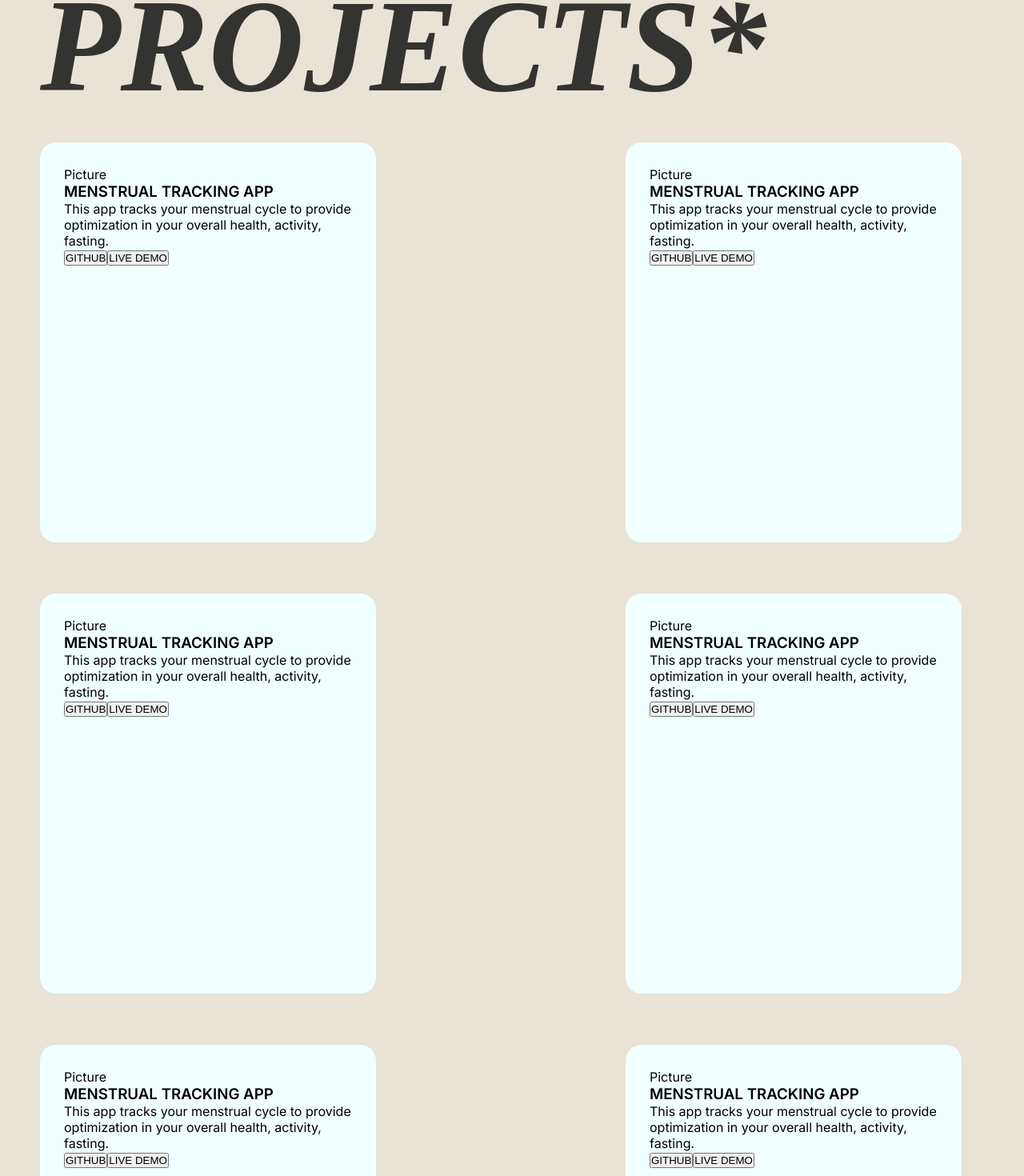
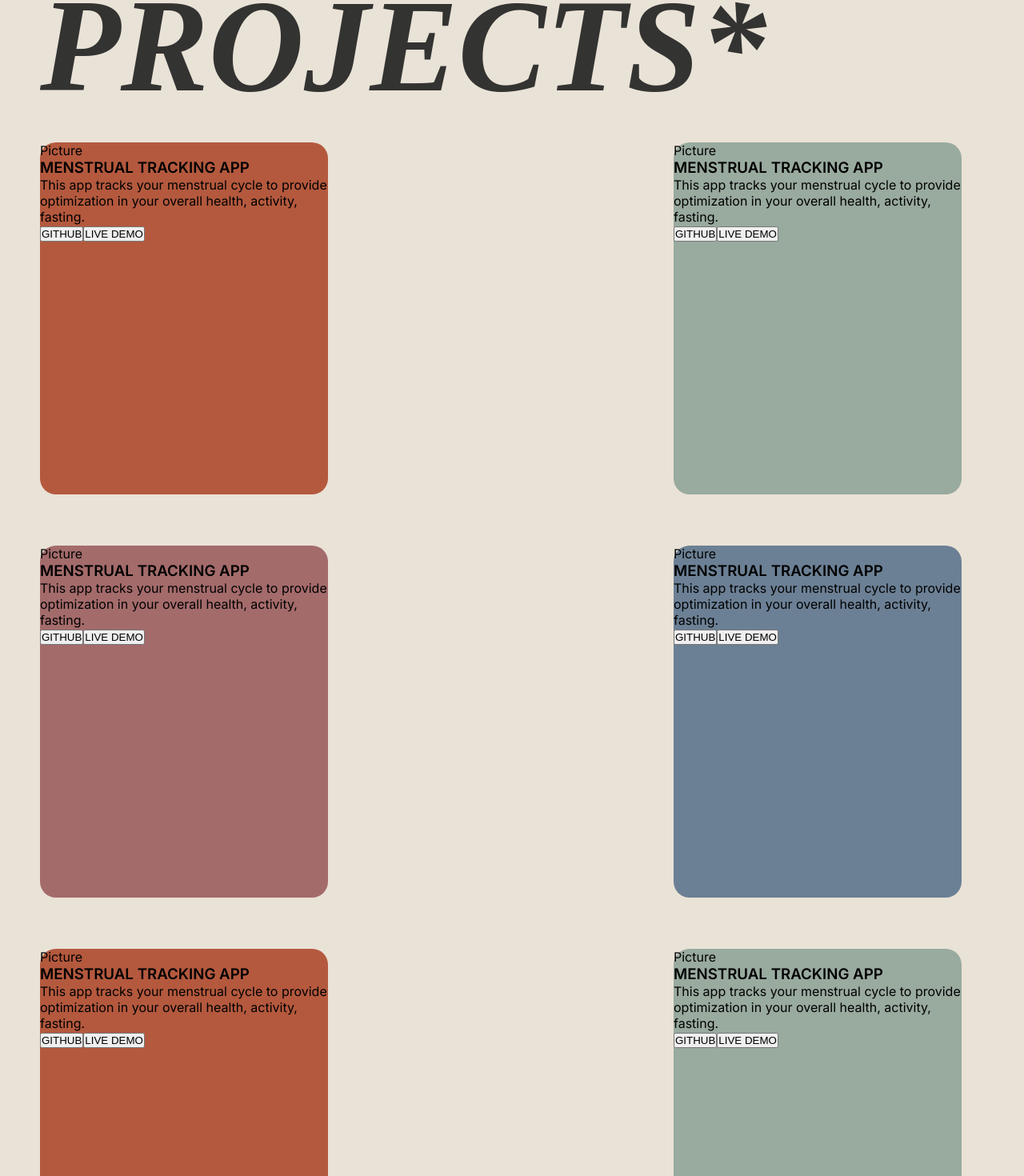
Before and after one commit to sallydough/sally-do-portfolio, a React (Vite) app: page / in a window 1280 px wide. Shown: the part 991-2461 px from the top of the page at 80% size. Built offline with nearby package versions, Linux system fonts and the light colour scheme; a web font is replaced by a local one.

Commit message:
created card colours

```diff
--- a/src/components/Projects/Projects.jsx
+++ b/src/components/Projects/Projects.jsx
@@ -7,7 +7,7 @@ const Projects = () => {
      <h1>WORK & PROJECTS*</h1>
     </div>
     <main className="project-card-container">
-      <article className="project-card">
+      <article className="project-card card1">
         <figure className="project-pic">Picture</figure>
         <h1>MENSTRUAL TRACKING APP</h1>
         <p>This app tracks your menstrual cycle to provide optimization in your overall health, activity, fasting.</p>
@@ -16,7 +16,7 @@ const Projects = () => {
           <button>LIVE DEMO</button>
         </div>
       </article>
-      <article className="project-card">
+      <article className="project-card card2">
         <figure className="project-pic">Picture</figure>
         <h1>MENSTRUAL TRACKING APP</h1>
         <p>This app tracks your menstrual cycle to provide optimization in your overall health, activity, fasting.</p>
@@ -25,7 +25,7 @@ const Projects = () => {
           <button>LIVE DEMO</button>
         </div>
       </article>
-      <article className="project-card">
+      <article className="project-card card3">
         <figure className="project-pic">Picture</figure>
         <h1>MENSTRUAL TRACKING APP</h1>
         <p>This app tracks your menstrual cycle to provide optimization in your overall health, activity, fasting.</p>
@@ -34,7 +34,7 @@ const Projects = () => {
           <button>LIVE DEMO</button>
         </div>
       </article>
-      <article className="project-card">
+      <article className="project-card card4">
         <figure className="project-pic">Picture</figure>
         <h1>MENSTRUAL TRACKING APP</h1>
         <p>This app tracks your menstrual cycle to provide optimization in your overall health, activity, fasting.</p>
@@ -43,7 +43,7 @@ const Projects = () => {
           <button>LIVE DEMO</button>
         </div>
       </article>
-      <article className="project-card">
+      <article className="project-card card5">
         <figure className="project-pic">Picture</figure>
         <h1>MENSTRUAL TRACKING APP</h1>
         <p>This app tracks your menstrual cycle to provide optimization in your overall health, activity, fasting.</p>
@@ -52,7 +52,7 @@ const Projects = () => {
           <button>LIVE DEMO</button>
         </div>
       </article>
-      <article className="project-card">
+      <article className="project-card card6">
         <figure className="project-pic">Picture</figure>
         <h1>MENSTRUAL TRACKING APP</h1>
         <p>This app tracks your menstrual cycle to provide optimization in your overall health, activity, fasting.</p>
--- a/src/components/Projects/projects.css
+++ b/src/components/Projects/projects.css
@@ -33,5 +33,19 @@ width: 90vw;
   height: 55vh;
   background-color: azure;
   border-radius: 20px;
-  padding: 30px;
 }
+
+.card1, .card5 {
+  background-color: #B4593E;
+}
+
+.card2, .card6 {
+  background-color:#99AA9F;
+}
+
+.card3 {
+  background-color: #A46B6B;
+}
+.card4 {
+  background-color: #6C8095;
+}
```
